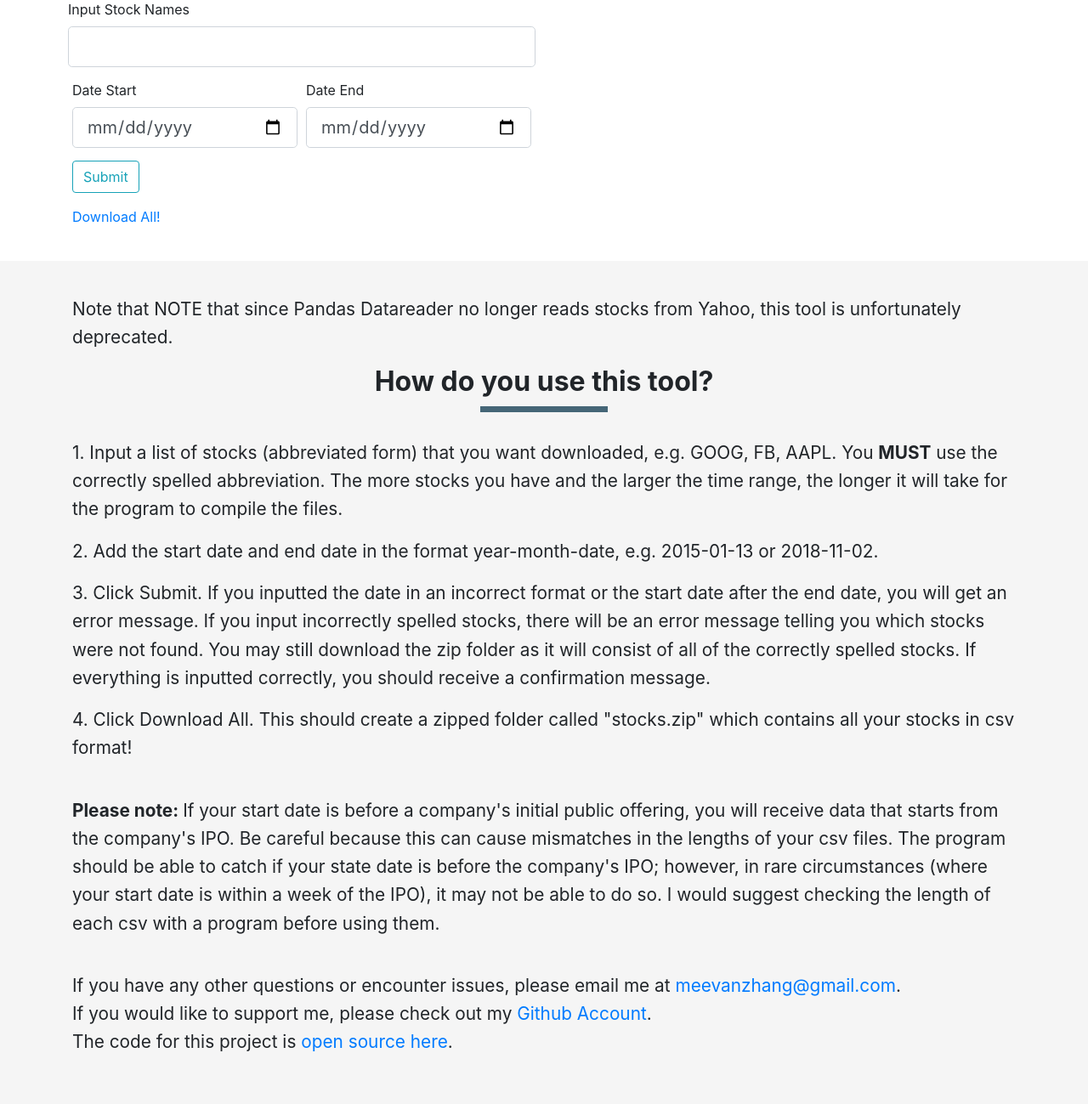
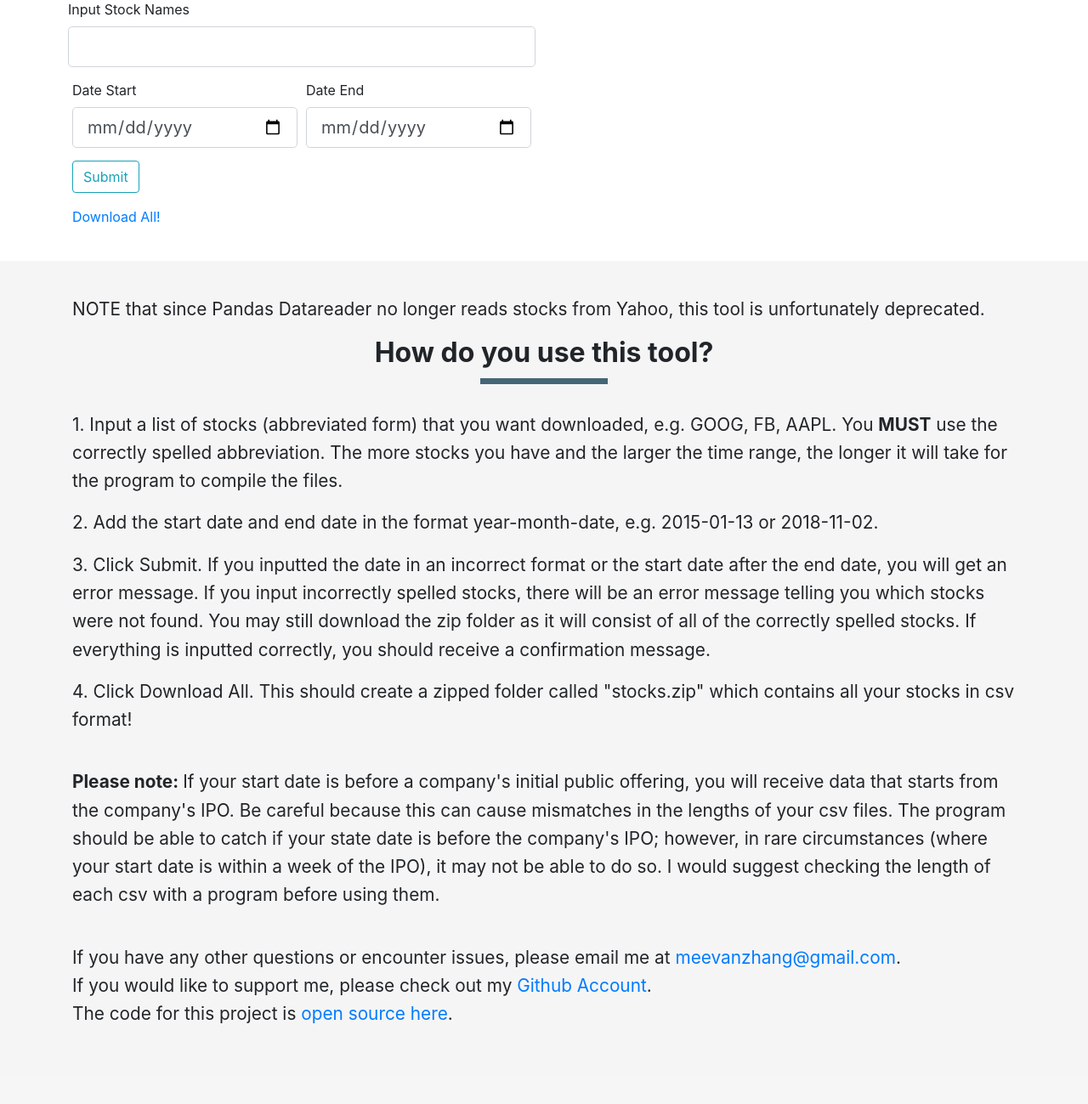
Before and after one commit to IronicNinja/stock-scraper-multi, a Flask app: page / in a window 1280 px wide. Shown: the part 41-1340 px from the top of the page at 85% size. After the commit the page ends 1245 px from the top, so only its background shows below. Run offline with Flask 2, Linux system fonts and the light colour scheme; some libraries are stand-ins or nearby versions.

Commit message:
quick change

```diff
--- a/stocks/templates/home.html
+++ b/stocks/templates/home.html
@@ -94,7 +94,7 @@
             <div class="container">
                 <div class="row">
                     <div class="col-md-12 slide-up">
-                        <p> Note that NOTE that since Pandas Datareader no longer reads stocks from Yahoo, this tool is unfortunately deprecated. </p>
+                        <p> NOTE that since Pandas Datareader no longer reads stocks from Yahoo, this tool is unfortunately deprecated. </p>
                         <h2> How do you use this tool? </h2>
                         <p>1. Input a list of stocks (abbreviated form) that you want downloaded, e.g. GOOG, FB, AAPL.
                             You <b>MUST</b> use the correctly spelled abbreviation. The more stocks you have and the larger
```
